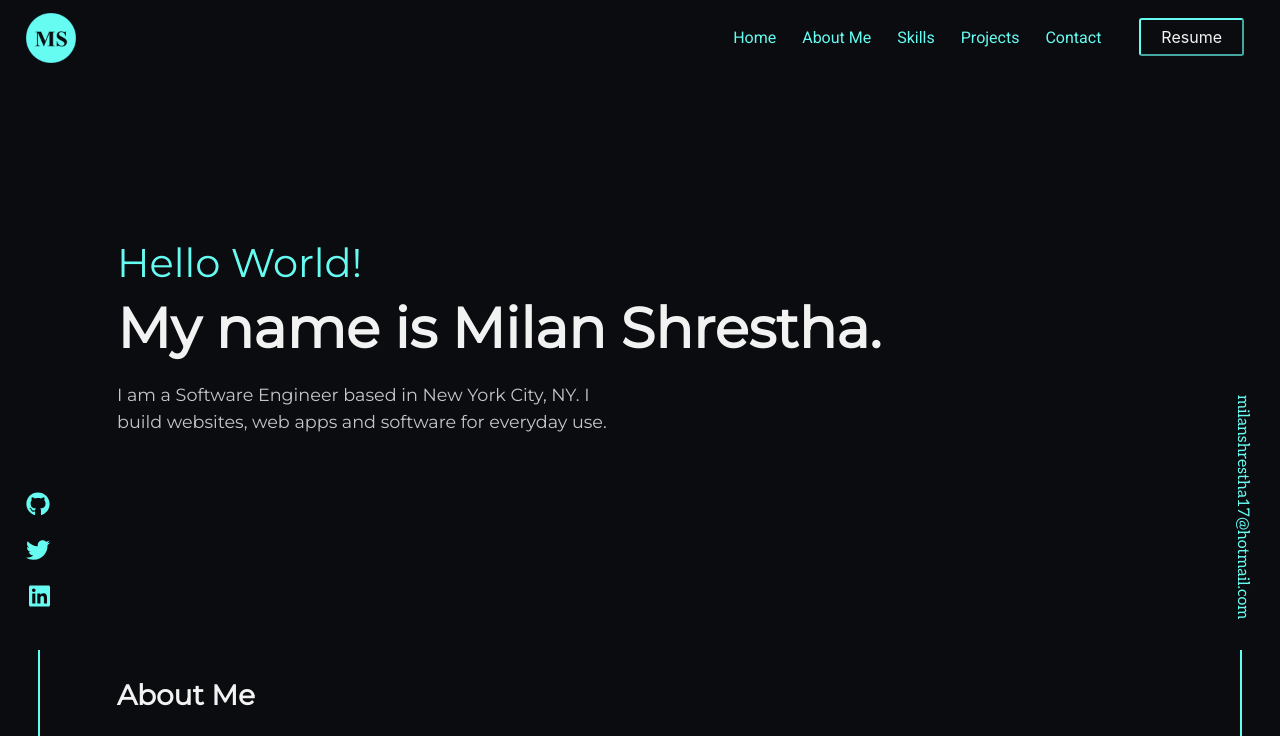
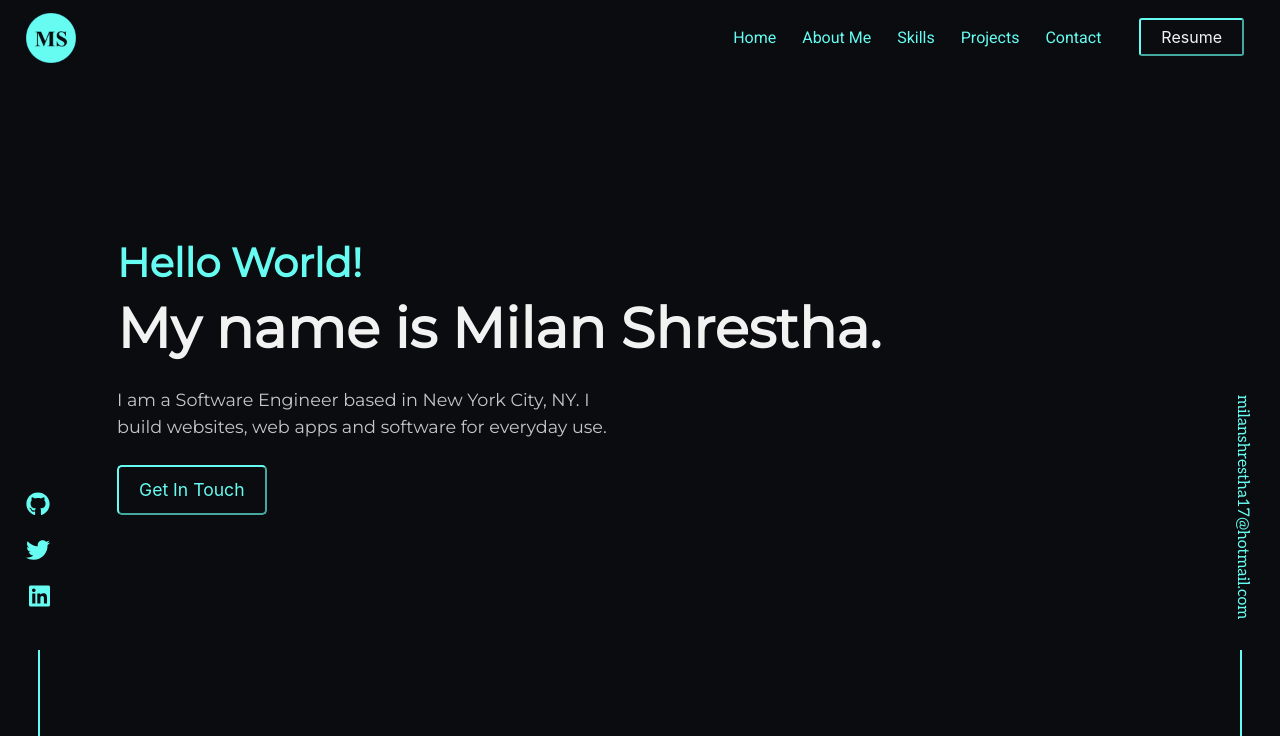
Before and after one commit to milan-shrestha/portfolio-project, an Angular app: page / in a window 1280 px wide. Shown: the top 736 px of the page. Built offline with nearby package versions, Linux system fonts and the light colour scheme.

Commit message:
Added contact button to home section & moved button styles to styles.css

```diff
--- a/src/app/contact/contact.component.css
+++ b/src/app/contact/contact.component.css
@@ -6,19 +6,3 @@
     width: 650px;
     margin: 35px auto;
 }
-
-.contact-btn{
-    background-color: var(--black);
-    border-color: var(--green);
-    border-radius: 5px;
-    color: var(--green);
-    font-size: 1.1rem;
-    padding: 10px 20px;
-}
-
-.contact-btn:hover{
-    background-color: var(--green);
-    border-color: var(--black);
-    color: var(--black);
-
-}
--- a/src/app/home/home.component.css
+++ b/src/app/home/home.component.css
@@ -1,7 +1,7 @@
 .home-text-container{
     width: 500px;
     max-width: 100%;
-    margin-top: 20px;
+    margin: 25px 0;
 }
 
 .display-6{
--- a/src/app/home/home.component.html
+++ b/src/app/home/home.component.html
@@ -1,10 +1,11 @@
 <div class="container">
     <div class="jumbotron">
-        <h1 class="display-6 hello-text">Hello World!</h1>
+        <h1 class="display-6 font-weight-bold hello-text">Hello World!</h1>
         <h1 class="display-4 font-weight-bolder">My name is Milan Shrestha.</h1>
         <div class="home-text-container">
             <p class="lead">I am a Software Engineer based in New York City, NY. I build websites, web apps and software
                  for everyday use.</p>
         </div>
+        <button type="button" class="contact-btn" data-toggle="modal" data-target="#contactForm">Get In Touch</button>
     </div>
 </div>
--- a/src/styles.css
+++ b/src/styles.css
@@ -35,3 +35,19 @@ p{
     margin: 75px 0;
     background-color: var(--black) !important;
 }
+
+.contact-btn{
+    background-color: var(--black);
+    border-color: var(--green);
+    border-radius: 5px;
+    color: var(--green);
+    font-size: 1.1rem;
+    padding: 10px 20px;
+}
+
+.contact-btn:hover{
+    background-color: var(--green);
+    border-color: var(--black);
+    color: var(--black);
+
+}
```
